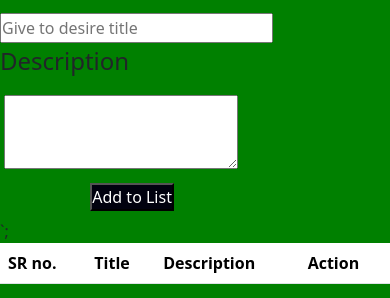
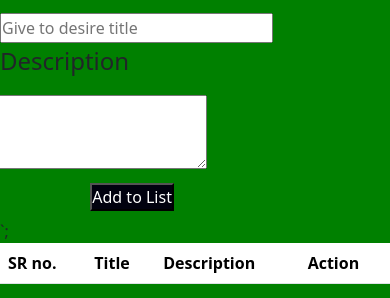
Before and after one commit to vikrammehar/TODOS-LIST, a plain HTML site: page index.html in a window 390 px wide. Shown: the part 758-1056 px from the top of the page. Drawn offline with nearby package versions, Linux system fonts and the light colour scheme; grey boxes are pictures that could not be loaded.

Commit message:
Update TODOs.css

```diff
--- a/TODOs.css
+++ b/TODOs.css
@@ -76,11 +76,11 @@ align-item:center;}
     }
 
     .form-controls {
-        width:60vw;
+        width:55vw;
         position: relative;
         overflow-x: hidden;
-        right:3vw;
-        left:1vw;
+        right:2vw;
+
     }
 
     .chat{width: fit-content;}
```
